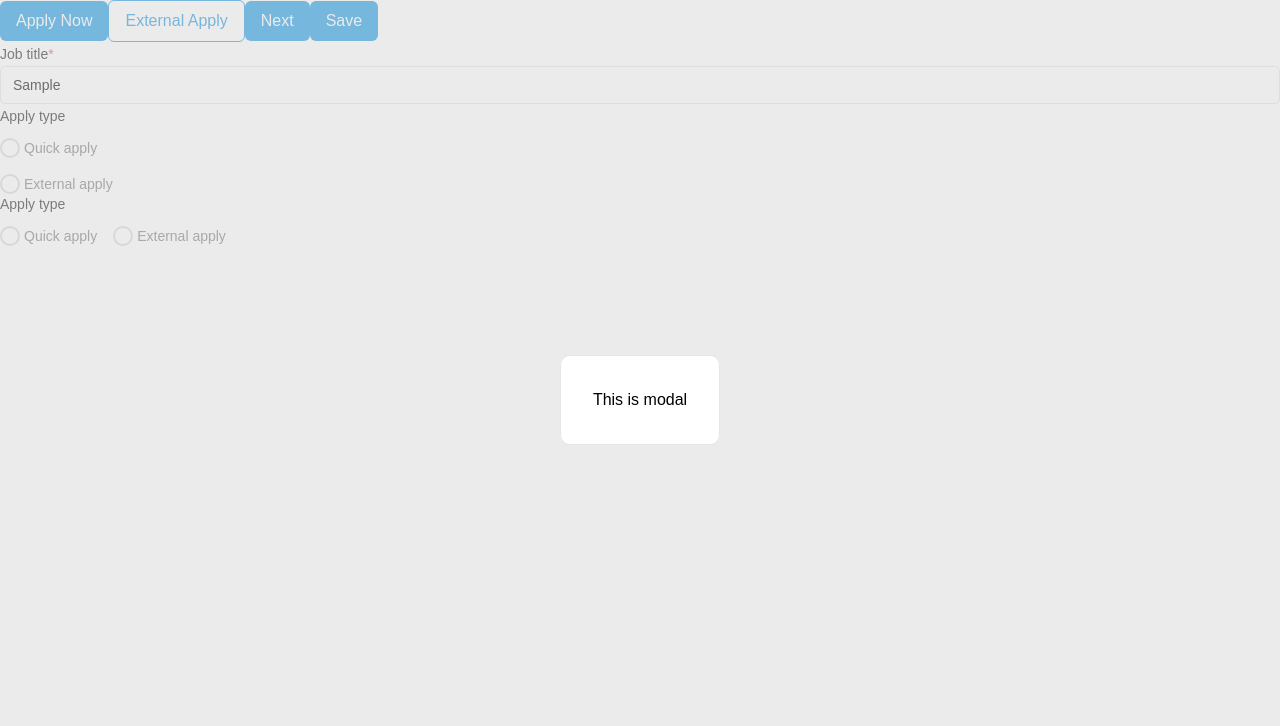
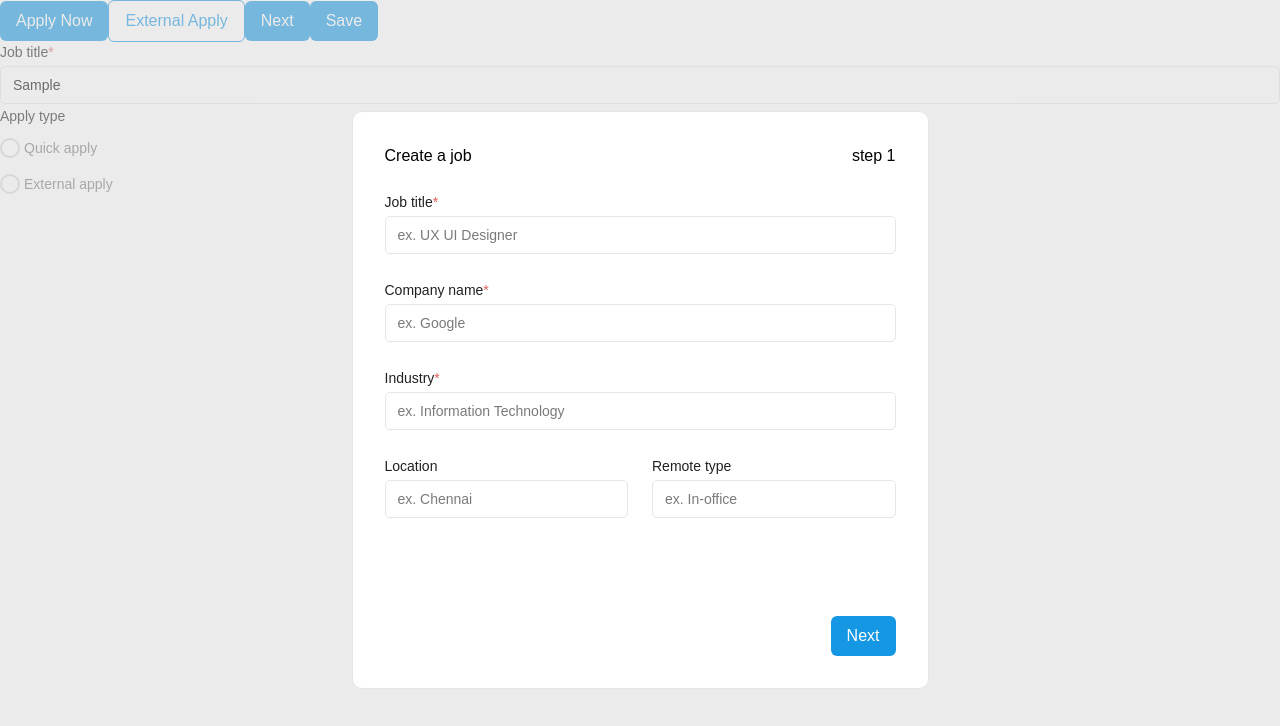
Before and after one commit to thecoadingmonk/hiring-tool, a React (Create React App) app: page / in a window 1280 px wide. Both pictures are taken after typing "Sample" into the empty fields and a click on the button "Save". Shown: the top 726 px of the page. Built offline with nearby package versions, Linux system fonts and the light colour scheme.

Commit message:
feat: create job form created with react-hook-form

```diff
--- a/package.json
+++ b/package.json
@@ -13,6 +13,7 @@
     "postcss": "^8.4.21",
     "react": "^18.2.0",
     "react-dom": "^18.2.0",
+    "react-hook-form": "^7.43.8",
     "react-scripts": "5.0.1",
     "react-transition-group": "^4.4.5",
     "typescript": "^4.9.5",
--- a/src/App.tsx
+++ b/src/App.tsx
@@ -2,7 +2,7 @@ import React, { useState } from "react";
 import Button from "./components/Button";
 import InputText from "./components/InputText";
 import RadioGroup from "./components/RadioGroup";
-import Modal from "./components/Modal";
+import JobForm from "./components/JobForm";
 
 import type { RadioGroupProps } from "./types/RadioGroup";
 
@@ -67,17 +67,7 @@ const App = () => {
         <RadioGroup legend="Apply type" items={radioGroupItems} />
       </div>
 
-      <div>
-        <RadioGroup
-          flow="horizontal"
-          legend="Apply type"
-          items={radioGroupItems}
-        />
-      </div>
-
-      <Modal show={show} onClose={() => setShow((prev) => !prev)}>
-        This is modal
-      </Modal>
+      <JobForm show={show} onClose={() => setShow(false)} />
     </div>
   );
 };
--- a/src/components/Button.tsx
+++ b/src/components/Button.tsx
@@ -6,6 +6,7 @@ const Button: FC<ButtonProps> = ({
   variant,
   onClick,
   disabled = false,
+  type = "button",
 }: ButtonProps) => {
   /**
    * Button style is an object contains all the different classes that can be applied to button
@@ -26,6 +27,7 @@ const Button: FC<ButtonProps> = ({
       onClick={onClick}
       className={`${buttonSytle.common} ${buttonSytle[variant]}`}
       disabled={disabled}
+      type={type}
     >
       {children}
     </button>
--- a/src/components/InputText.tsx
+++ b/src/components/InputText.tsx
@@ -1,53 +1,51 @@
-import type { FC } from "react";
+import React, { forwardRef, ForwardRefRenderFunction } from "react";
 import type { InputTextProps } from "../types/InputText";
 
-const InputText: FC<InputTextProps> = ({
-  value,
-  label,
-  placeholder,
-  name = "input",
-  id = "input",
-  errorMessage = "",
-  required = false,
-  defaultValue,
-  ref = null,
-  onChange = () => null,
-  onBlur = () => null,
-}: InputTextProps) => {
+const InputText: ForwardRefRenderFunction<HTMLInputElement, InputTextProps> = (
+  props,
+  ref
+) => {
+  const {
+    value,
+    label,
+    name = "",
+    error = "",
+    required = false,
+    onChange = () => null,
+    onBlur = () => null,
+  } = props;
+
   return (
-    <>
+    <div className="flex flex-col">
       <label
         htmlFor={name}
         data-content="*"
         className={`${
           required ? "after:content after:text-font-error" : ""
-        } font-medium text-sm text-font-dark`}
+        } font-medium text-sm text-font-dark mb-1 empty:mb-6`}
       >
         {label}
       </label>
       <input
+        {...props}
         value={value}
         type="text"
         className={`border border-gray-20 rounded-[5px] placeholder:text-font-placeholder font-normal text-sm py-2 px-3 w-full ${
-          errorMessage ? "focus:outline-font-error" : ""
+          error ? "focus:outline-font-error" : ""
         }`}
-        placeholder={placeholder}
-        name={name}
-        id={id}
-        required={required}
-        defaultValue={defaultValue}
-        ref={ref}
+        required={false}
         onChange={onChange}
         onBlur={onBlur}
+        ref={ref}
       />
       <p
         className={`text-font-error text-xs mt-0.5 ${
-          errorMessage ? "visible" : "invisible"
+          error ? "visible" : "invisible"
         }`}
       >
-        {errorMessage}
+        {error}
       </p>
-    </>
+    </div>
   );
 };
-export default InputText;
+export default forwardRef(InputText);
--- /dev/null
+++ b/src/components/JobForm.tsx
@@ -0,0 +1,161 @@
+import { FC, useState } from "react";
+
+import { useForm } from "react-hook-form";
+
+import Modal from "./Modal";
+import InputText from "./InputText";
+import Button from "./Button";
+
+import type { ModalProps } from "../types/Modal";
+
+interface JobFormProps {
+  show: boolean;
+  onClose: ModalProps["onClose"];
+}
+const JobForm: FC<JobFormProps> = ({ show, onClose }: JobFormProps) => {
+  const defaultValues = {
+    jobTitle: "",
+    companyName: "",
+    industry: "",
+    location: "",
+    minExperience: "",
+    maxExperience: "",
+    minSalary: "",
+    maxSalary: "",
+    totalEmployee: "",
+    remoteType: "",
+  };
+  const {
+    handleSubmit,
+    formState: { errors },
+    register,
+  } = useForm({
+    mode: "all",
+    reValidateMode: "onBlur",
+    defaultValues,
+  });
+  const [formData, setFormData] = useState({});
+  const [currentStep, setCurrentStep] = useState(1);
+
+  const onSubmit = (values: any, stepCount: number) => {
+    if (stepCount <= 2) {
+      setCurrentStep((prev) => prev + 1);
+    }
+    setFormData((prev) => ({ ...prev, ...values }));
+    console.log(formData);
+  };
+
+  return (
+    <Modal show={show} className="w-[577px]" onClose={onClose}>
+      {currentStep === 1 ? (
+        <form onSubmit={handleSubmit((v) => onSubmit(v, 1))}>
+          <div className="flex justify-between">
+            <h3>Create a job</h3>
+            <h4>step 1</h4>
+          </div>
+
+          <div className="mt-6">
+            <InputText
+              label="Job title"
+              placeholder="ex. UX UI Designer"
+              error={errors.jobTitle ? "Job title is required" : ""}
+              required
+              {...register("jobTitle", { required: true })}
+            />
+          </div>
+
+          <div className="mt-6">
+            <InputText
+              label="Company name"
+              placeholder="ex. Google"
+              required
+              {...register("companyName", { required: true })}
+              error={errors.companyName ? "Company name is required" : ""}
+            />
+          </div>
+
+          <div className="mt-6">
+            <InputText
+              label="Industry"
+              placeholder="ex. Information Technology"
+              required
+              {...register("industry", { required: true })}
+              error={errors.industry ? "Company name is required" : ""}
+            />
+          </div>
+
+          <div className="grid grid-cols-2 gap-6 mt-6">
+            <InputText
+              label="Location"
+              placeholder="ex. Chennai"
+              {...register("location")}
+            />
+
+            <InputText
+              label="Remote type"
+              placeholder="ex. In-office"
+              {...register("remoteType")}
+            />
+          </div>
+
+          <div className="mt-24 flex justify-end">
+            <Button variant="contained" type="submit">
+              Next
+            </Button>
+          </div>
+        </form>
+      ) : currentStep === 2 ? (
+        <form onSubmit={handleSubmit((v) => onSubmit(v, 2))}>
+          <div className="flex justify-between">
+            <h3>Create a job</h3>
+            <h4>step 2</h4>
+          </div>
+
+          <div className="grid grid-cols-2 gap-6 mt-6">
+            <InputText
+              label="Experience"
+              placeholder="Minimum"
+              {...register("minExperience")}
+            />
+
+            <InputText
+              label=""
+              placeholder="Maximum"
+              {...register("maxExperience")}
+            />
+          </div>
+
+          <div className="grid grid-cols-2 gap-6 mt-6">
+            <InputText
+              label="Salary"
+              placeholder="Minimum"
+              {...register("minSalary")}
+            />
+
+            <InputText
+              label=""
+              placeholder="Maximum"
+              {...register("maxSalary")}
+            />
+          </div>
+
+          <div className="mt-6">
+            <InputText
+              label="Total employee"
+              placeholder="ex. 100"
+              {...register("totalEmployee")}
+            />
+          </div>
+
+          <div className="mt-24 flex justify-end">
+            <Button variant="contained" type="submit">
+              Next
+            </Button>
+          </div>
+        </form>
+      ) : null}
+    </Modal>
+  );
+};
+
+export default JobForm;
--- a/src/components/Modal.tsx
+++ b/src/components/Modal.tsx
@@ -13,17 +13,24 @@ const Portal: FC<{ children: ReactElement }> = ({
 
   useEffect(() => {
     const modalRoot = document.getElementById("modal-root");
-    modalRoot?.appendChild(el.current);
+    const element = el.current;
+
+    modalRoot?.appendChild(element);
 
     return () => {
-      modalRoot?.removeChild(el.current);
+      modalRoot?.removeChild(element);
     };
   }, []);
 
   return ReactDOM.createPortal(children, el.current);
 };
 
-const Modal: FC<ModalProps> = ({ children, show, onClose }: ModalProps) => {
+const Modal: FC<ModalProps> = ({
+  children,
+  show,
+  onClose,
+  className,
+}: ModalProps) => {
   return (
     <CSSTransition
       in={show}
@@ -40,7 +47,7 @@ const Modal: FC<ModalProps> = ({ children, show, onClose }: ModalProps) => {
           }}
         >
           <div
-            className="modal-content bg-white p-8 rounded-[10px] border border-gray-20"
+            className={`modal-content bg-white p-8 rounded-[10px] border border-gray-20 ${className}`}
             onClick={(e) => e.stopPropagation()}
           >
             {children}
--- a/src/components/RadioGroup.tsx
+++ b/src/components/RadioGroup.tsx
@@ -19,8 +19,8 @@ const RadioGroup: FC<RadioGroupProps> = ({
             : "grid-flow-row xsm:grid-flow-col"
         }`}
       >
-        {items.map((props) => (
-          <RadioButton {...props} />
+        {items.map((props, i) => (
+          <RadioButton key={`${i} ${props.id || ""}`} {...props} />
         ))}
       </fieldset>
     </>
--- a/src/types/Button.d.ts
+++ b/src/types/Button.d.ts
@@ -4,10 +4,11 @@ enum Variant {
 }
 
 export interface ButtonProps {
-  children: string;
+  children: ReactElement;
   variant: keyof typeof Variant;
-  onClick: (e: React.MouseEvent<HTMLButtonElement, MouseEvent>) => void;
   disabled?: boolean;
+  type?: "button" | "submit";
+  onClick?: (e: React.MouseEvent<HTMLButtonElement, MouseEvent>) => void;
 }
 
 export type ButtonStyle = {
--- a/src/types/InputText.d.ts
+++ b/src/types/InputText.d.ts
@@ -1,13 +1,12 @@
 import { InputEvents } from "./Events";
 
 export interface InputTextProps extends InputEvents {
-  value: number | string;
+  value?: number | string;
   label: string;
-  placeholder: string;
+  placeholder?: string;
   name?: string;
   id?: string;
   required?: boolean;
-  errorMessage?: string;
+  error?: string;
   defaultValue?: number | string | readonly string[];
-  ref?: React.Ref<HTMLInputElement> | null;
 }
--- a/src/types/Modal.d.ts
+++ b/src/types/Modal.d.ts
@@ -1,5 +1,6 @@
 export interface ModalProps {
   children: ReactElement;
   show: boolean;
+  className?: string;
   onClose?: (e: React.MouseEvent<HTMLDivElement, MouseEvent>) => void;
 }
```
Also changed, not shown: 1 other file (tests, documents, lock files or other folders).
